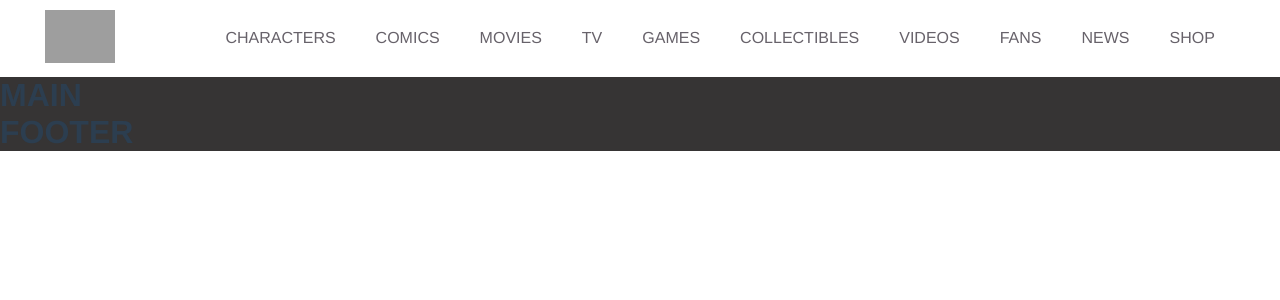
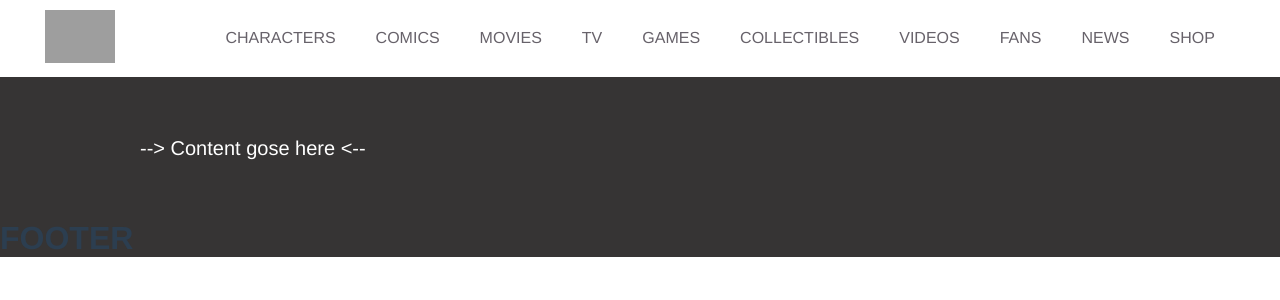
Before and after one commit to Al3ss4/vue-dc-comics, a Vue app: page / in a window 1280 px wide. Shown: the top 300 px of the page. Built offline with nearby package versions, Linux system fonts and the light colour scheme; grey boxes are pictures that could not be loaded.

Commit message:
add main component

```diff
--- a/src/components/Main.vue
+++ b/src/components/Main.vue
@@ -1,6 +1,6 @@
 <template>
   <main>
-    <h1>MAIN</h1>
+    <main>--&gt; Content gose here &lt;--</main>
   </main>
 </template>
 
@@ -12,4 +12,15 @@ export default {
 
 <style lang="scss" scoped >
 
+$bg-main: #1c1c1c;
+$color-main: white;
+
+main {
+  background-image: $bg-main;
+  color: $color-main;
+  margin: 30px 70px;
+  display: flex;
+  align-items: flex-start;
+  font-size: 20px;
+}
 </style>
```
